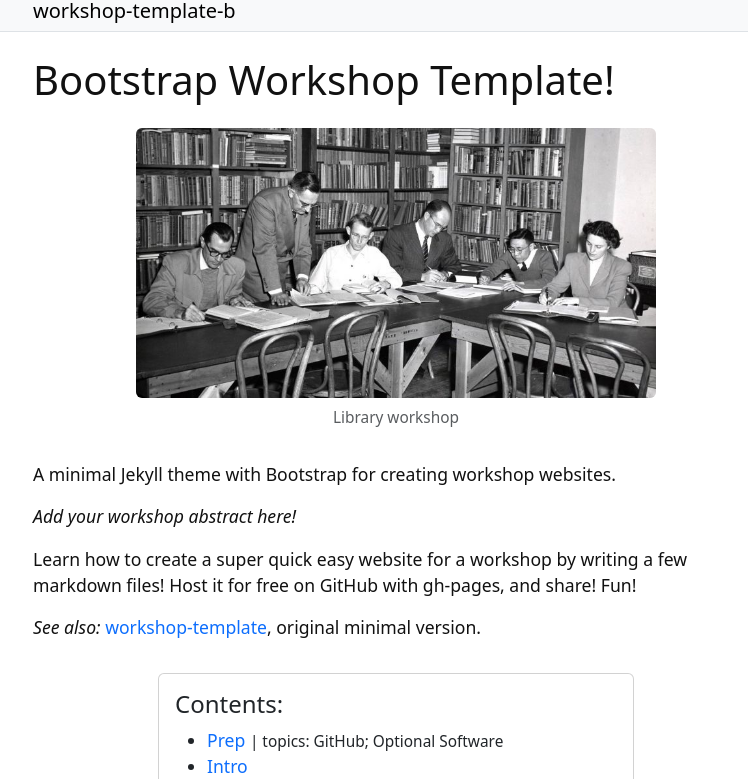
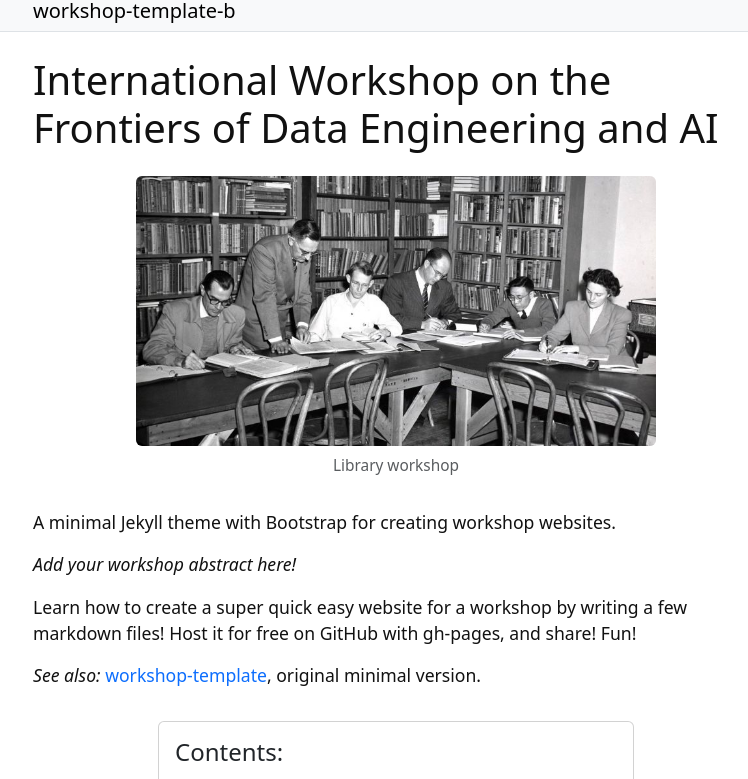
Before and after one commit to FDEA-workshop/FDEA-workshop.github.io, a Jekyll site: the page built from index.md, in a window 1280 px wide and 900 px high, cut to the strip 121-900 px from the top of the window. Shown: the whole strip, without its empty margins (244-992 px from the left). Built offline with Jekyll 4.4.1, drawn with Linux system fonts in a browser that asks for light colours.

Commit message:
Update index.md

```diff
--- a/index.md
+++ b/index.md
@@ -3,7 +3,7 @@ title: Home
 layout: page
 ---
 
-# Bootstrap Workshop Template!
+# International Workshop on the Frontiers of Data Engineering and AI
 
 {% include figure.html img="uidaho-workshop.jpg" alt="intro image here" caption="Library workshop" width="75%" %}
 
```
